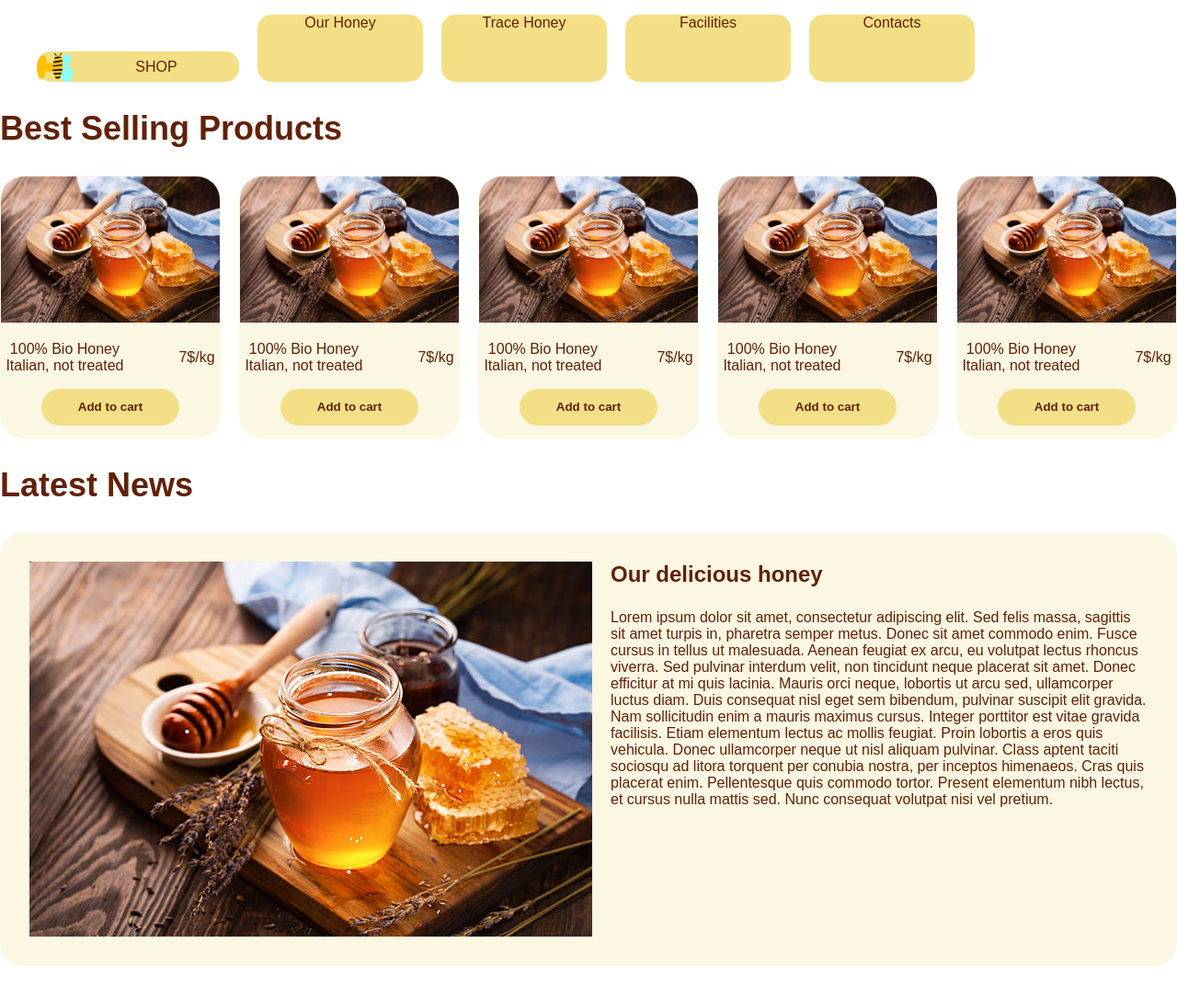
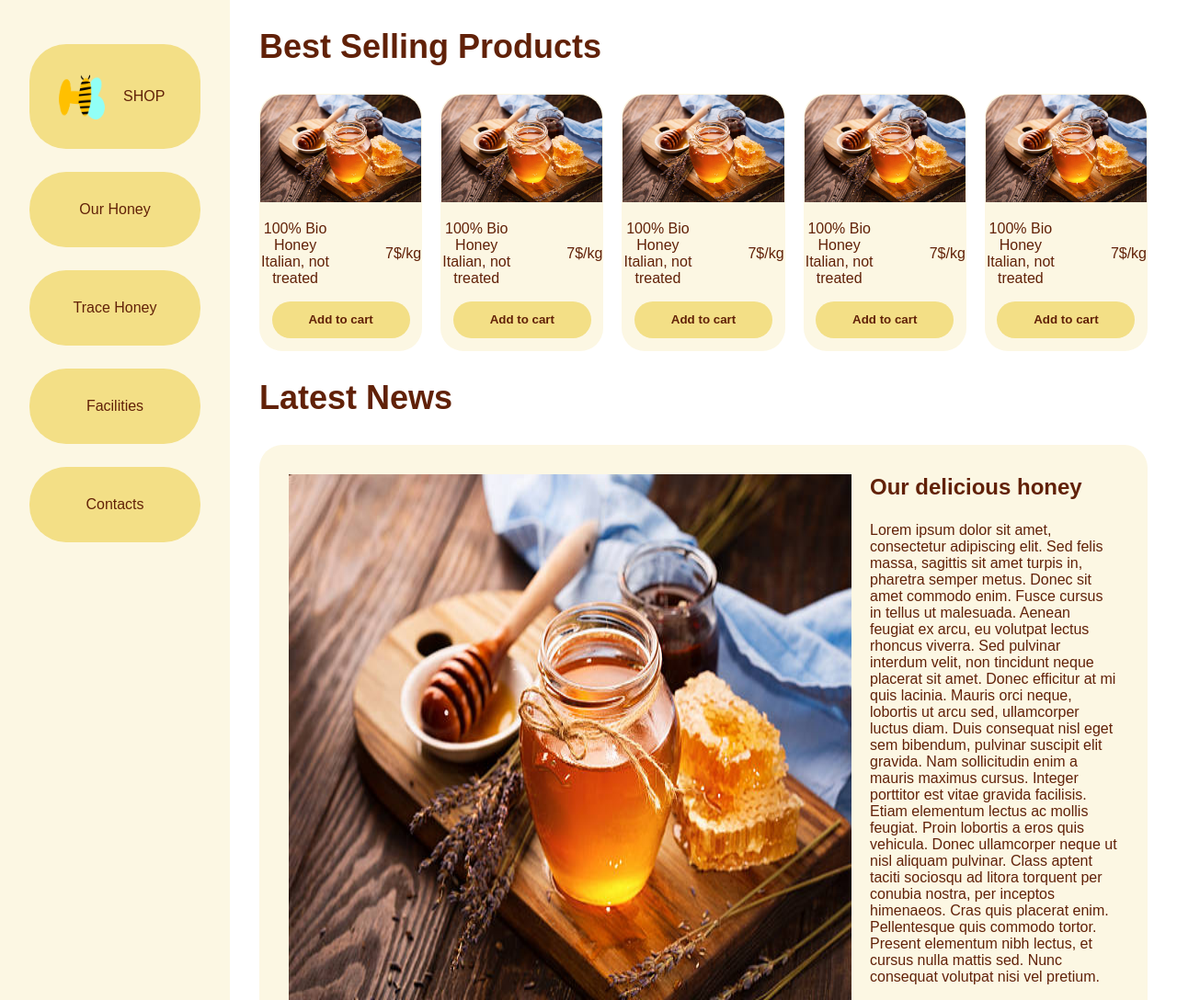
Before and after one commit to bertcoscia/Epicode-W5D3, a plain HTML site: page index.html in a window 1280 px wide. Shown: the top 1088 px of the page at 92% size. Before the commit the page ends 1051 px from the top, so only its background shows below. Drawn offline with Linux system fonts and the light colour scheme.

Commit message:
fixes desktop layout, adds aside navbar

```diff
--- a/assets/css/style.css
+++ b/assets/css/style.css
@@ -18,23 +18,42 @@ body {
     flex-direction: column;
 }
 
-/* ul {
+.main-container {
+    display: flex;
+}
+
+ul {
     display: flex;
     flex-direction: column;
-    row-gap: 65px;
+    padding: 0;
+    row-gap: 25px;
+}
+
+nav {
+    padding: 2em;
+}
+
+aside {
     background-color: #fcf7e3;
-    width: 300px;
-    height: 100vh;
-    margin-top: 0;
-    font-size: 2rem;
+    width: 250px;
+    flex-shrink: 0;
 }
- */
+
 li {
-    display: inline-block;
     background-color: #f3df86;
-    border-radius: 15px;
-    width: 180px;
+    border-radius: 40px;
+    list-style: none;
     text-align: center;
+    padding: 2em;
+}
+
+.main {
+    width: calc(100vw - 250px);
+    padding-inline: 2em;
+}
+
+ul img {
+    width: 50px;
 }
 
 nav div img {
--- a/index.html
+++ b/index.html
@@ -9,19 +9,25 @@
 </head>
 
 <body>
+    <div class="main-container">
+        <aside class="flex-column">
             <nav>
-        <ul class="flex">
-            <div id="shop">
-                <img src="./assets/imgs/logo.png" alt="logo sito">
-                <li>SHOP</li>
-            </div>
+                <ul>
+                    <li>
+                        <span class="flex">
+                            <img src="./assets/imgs/logo.png" alt="logo">
+                            <p>SHOP</p>
+                        </span>
+                    </li>
                     <li>Our Honey</li>
                     <li>Trace Honey</li>
                     <li>Facilities</li>
                     <li>Contacts</li>
                 </ul>
             </nav>
+        </aside>
 
+        <div class="main">
             <h2>Best Selling Products</h2>
             <div class="flex">
                 <div class="card">
@@ -83,11 +89,13 @@
                     <div class="">
                         <h3>Our delicious honey</h3>
                         <p>Lorem ipsum dolor sit amet, consectetur adipiscing elit. Sed felis massa,
-                    sagittis sit amet turpis in, pharetra semper metus. Donec sit amet commodo
+                            sagittis sit amet turpis in, pharetra semper metus. Donec sit amet
+                            commodo
                             enim.
                             Fusce cursus in tellus ut malesuada. Aenean feugiat ex arcu, eu volutpat
                             lectus
-                    rhoncus viverra. Sed pulvinar interdum velit, non tincidunt neque placerat
+                            rhoncus viverra. Sed pulvinar interdum velit, non tincidunt neque
+                            placerat
                             sit
                             amet. Donec efficitur at mi quis lacinia. Mauris orci neque, lobortis ut
                             arcu
@@ -102,13 +110,16 @@
                             sociosqu
                             ad litora torquent per conubia nostra, per inceptos himenaeos. Cras quis
                             placerat enim. Pellentesque quis
-                    commodo tortor. Present elementum nibh lectus, et cursus nulla mattis sed.
+                            commodo tortor. Present elementum nibh lectus, et cursus nulla mattis
+                            sed.
                             Nunc
                             consequat
                             volutpat nisi vel pretium.</p>
                     </div>
                 </div>
             </div>
+        </div>
+    </div>
 </body>
 
 </html>
```
Lines whose indentation alone changed are shown as unchanged.
